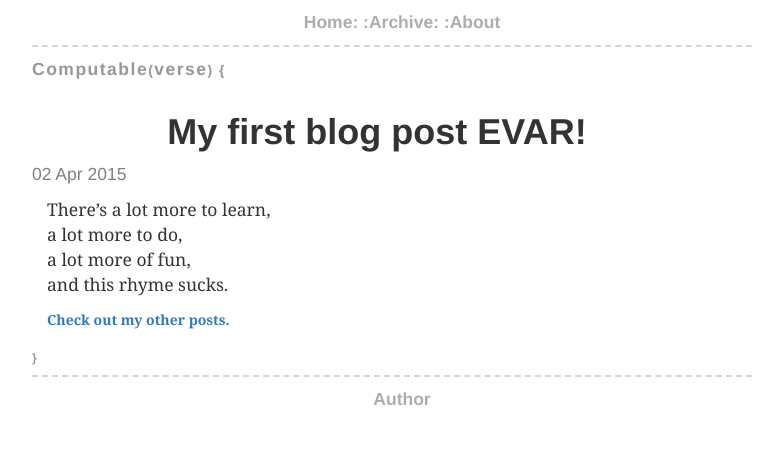
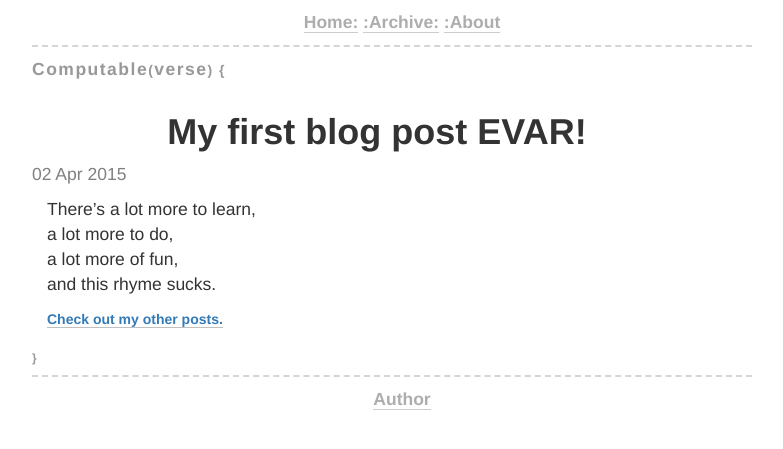
Before and after one commit to ACidDrinkeR/lol.github.io, a Jekyll site: the page built from _posts/2015-04-02-my-first-post.md, in a window 1280 px wide. Shown: the top 449 px of the page, without its empty margins (263-1046 px from the left). Built offline with Jekyll 4.4.1, drawn with Linux system fonts in a browser that asks for light colours.

Commit message:
hover:gray; a.post:underline

```diff
--- a/css/main.css
+++ b/css/main.css
@@ -36,10 +36,14 @@
     /*color: #99ccdd;   Blue    */
     /*  color: #3ad789; Green   */
     font-size: 1em;
+    text-decoration: none;
+    border-width: 0 0 1px 0;
+    border-style: none none solid none;
+    border-color: #c0c0c0;
 }
 
 a:hover{
-    color: #3ad789;
+    color: gray;
 }
 
 ul{
@@ -143,6 +147,13 @@
     font-family: 'Sorts Mill Goudy', Georgia, Times, serif;
 }
 
+a.post{
+    text-decoration: none;
+    border-width: 0 0 1px 0;
+    border-style: none none solid none;
+    border-color: #c0c0c0;
+}
+}
 .post{
     font-family: 'Sorts Mill Goudy', Georgia, Times, serif;
 }
```
